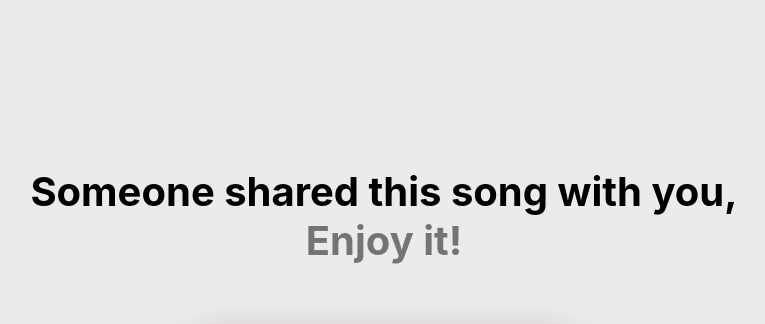
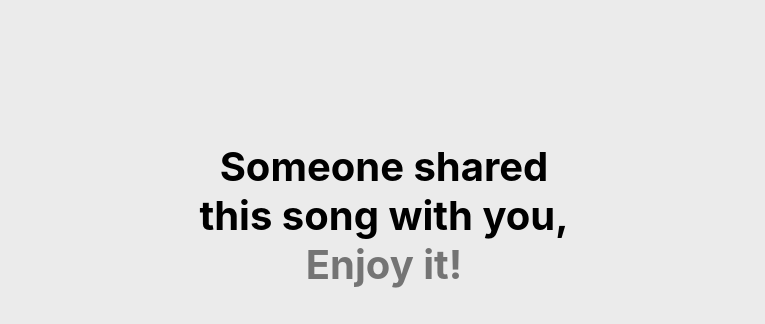
Before and after one commit to cubeblue/share-music-player, a plain HTML site: page index.html in a window 1280 px wide. Shown: the top 324 px of the page, without its empty margins (256-1021 px from the left). Drawn offline with Linux system fonts and the light colour scheme.

Commit message:
Update style.css

```diff
--- a/style.css
+++ b/style.css
@@ -10,6 +10,7 @@ html {
 	text-align:center;
 	font-size: 40px;
   font-weight: bold;
+  max-width: 380px;
   }
 
 .text > p:nth-child(1) > p2:nth-child(2) {
```
